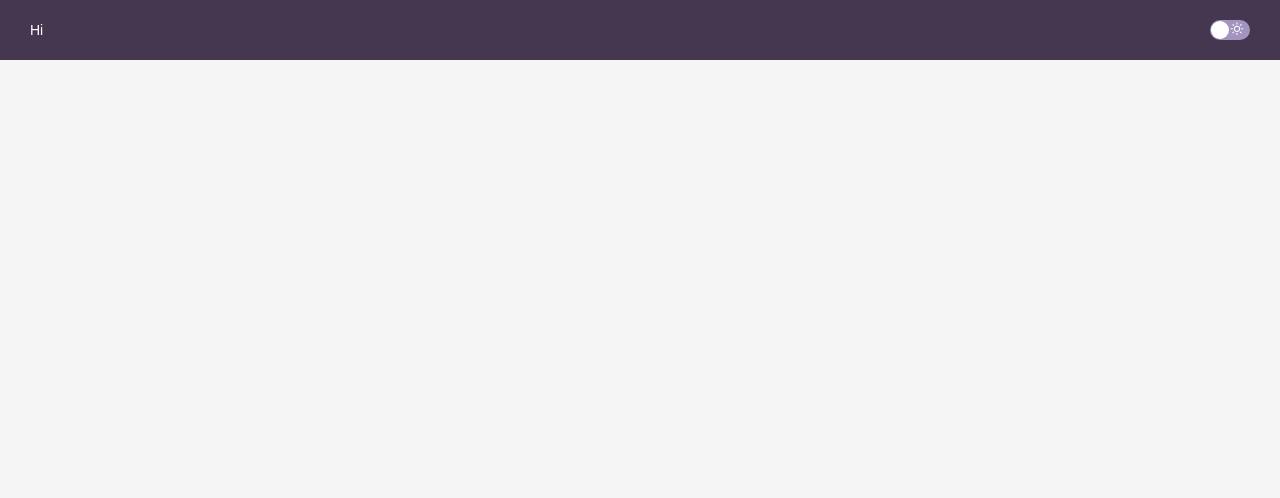
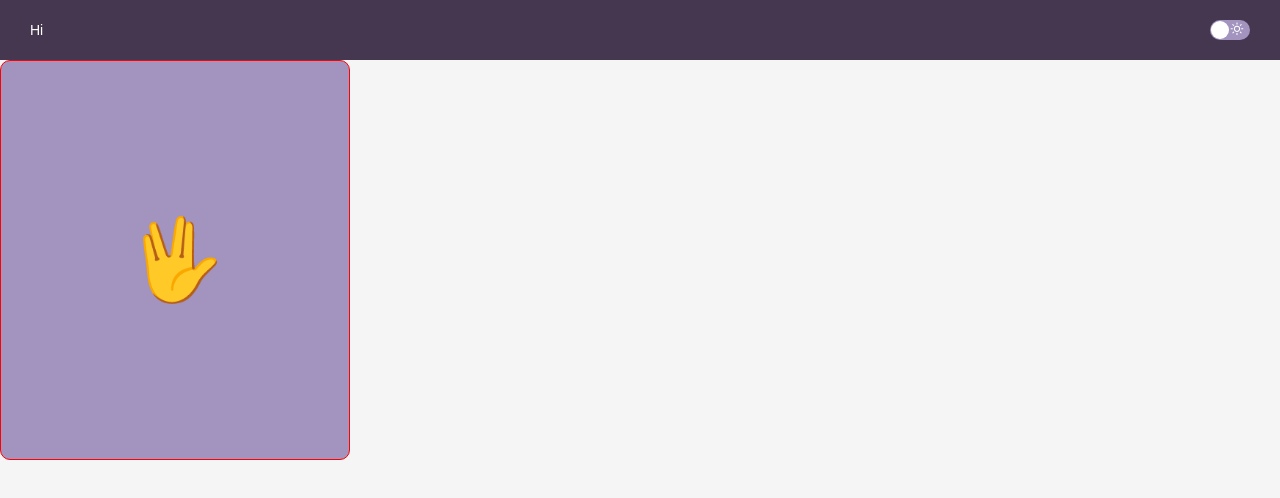
Before and after one commit to developermartins/theme-switcher, a React (Create React App) app: page / in a window 1280 px wide. Shown: the top 498 px of the page. Built offline with nearby package versions, Linux system fonts and the light colour scheme.

Commit message:
add card

```diff
--- a/src/App.tsx
+++ b/src/App.tsx
@@ -4,6 +4,7 @@ import { ThemeProvider, DefaultTheme } from 'styled-components';
 import light from './styles/themes/light';
 import dark from  './styles/themes/dark';
 import usePersistedState from './utils/usePersistedState';
+import Card from './components/Card';
 
 function App() {
 
@@ -18,9 +19,12 @@ function App() {
         <ThemeProvider theme={theme}>
           <GlobalStyle />
           <Header toggleTheme={toggleTheme} />
+          <Card />
         </ThemeProvider>
     </div>
   );
 }
 
+
+
 export default App;
--- /dev/null
+++ b/src/components/Card/index.tsx
@@ -0,0 +1,12 @@
+import React from 'react';
+import { Container } from './styles';
+
+const Card = () => {
+  return (
+    <Container>
+        🖖
+    </Container>
+  );
+};
+
+export default Card;
--- /dev/null
+++ b/src/components/Card/styles.ts
@@ -0,0 +1,13 @@
+import styled from "styled-components";
+
+export const Container = styled.section`
+    border: 1px solid red;
+    border-radius: 10px;
+    display: flex;
+    align-items: center;
+    justify-content: center;
+    width: 350px;
+    height: 400px;
+    font-size: 5rem;
+    background: ${props => props.theme.colors.cardBackground};
+`;
--- a/src/styles/styled.d.ts
+++ b/src/styles/styled.d.ts
@@ -14,6 +14,7 @@ declare module 'styled-components' {
 
 
             background: string,
+            cardBackground: string,
             text: string,
         },
     }
--- a/src/styles/themes/dark.ts
+++ b/src/styles/themes/dark.ts
@@ -8,6 +8,7 @@ export default {
         themeOff: '#A393BF',
 
         background: '#0C0910',
+        cardBackground: '#453750',
         text: '#fff',
     },
 };
--- a/src/styles/themes/light.ts
+++ b/src/styles/themes/light.ts
@@ -8,6 +8,7 @@ export default {
         themeOff: '#A393BF',
 
         background: '#F5F5F5',
+        cardBackground: '#A393BF',
         text: '#333',
     },
 };
```
